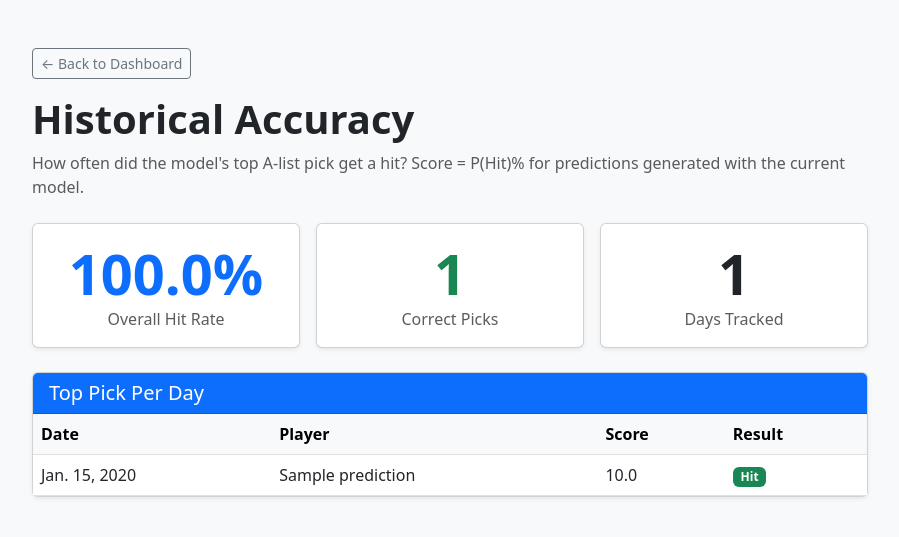
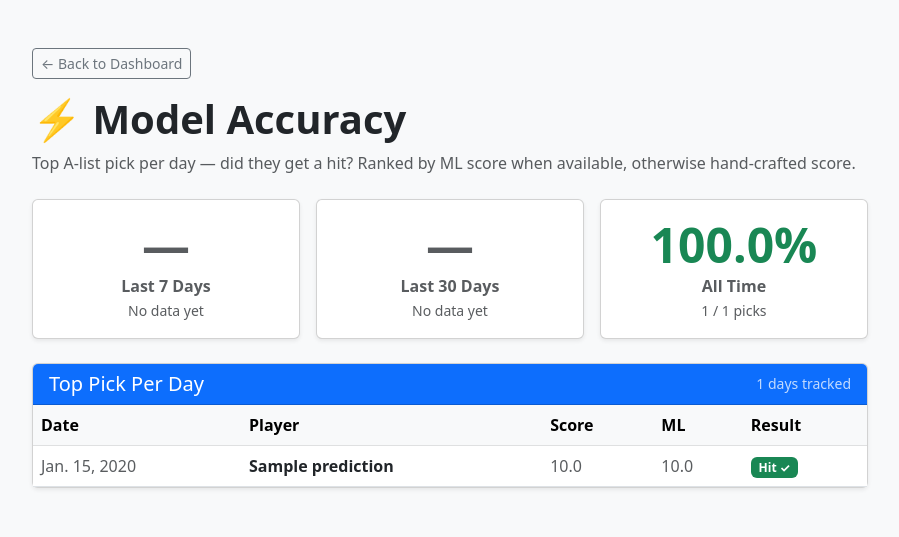
Before and after one commit to kkokie/bts_api, a Django app: page /accuracy/ in a window 1280 px wide. Shown: the top 537 px of the page, without its empty margins (190-1089 px from the left). Run offline with Django 4.2, Linux system fonts and the light colour scheme; tables that the repository leaves empty hold one stand-in row (values such as "Sample post").

Commit message:
Accuracy tracker: 7-day / 30-day / all-time hit rate for top picks
- views.py: added window_stats() helper, 7d/30d/all-time breakdown
- Rank top pick by ml_score (nulls last) then score
- accuracy.html: 3 stat cards with color-coded % + ML column in table
- dashboard.html: added accuracy page link in header

```diff
--- a/predictor/templates/accuracy.html
+++ b/predictor/templates/accuracy.html
@@ -10,42 +10,40 @@
 <div class="container py-5" style="max-width: 860px;">
     <div class="mb-4">
         <a href="/" class="btn btn-sm btn-outline-secondary mb-3">&larr; Back to Dashboard</a>
-        <h1 class="display-6 fw-bold">Historical Accuracy</h1>
-        <p class="text-muted">How often did the model's top A-list pick get a hit? Score = P(Hit)% for predictions generated with the current model.</p>
+        <h1 class="display-6 fw-bold">&#9889; Model Accuracy</h1>
+        <p class="text-muted">Top A-list pick per day — did they get a hit? Ranked by ML score when available, otherwise hand-crafted score.</p>
     </div>
 
-    {% if pct is not None %}
+    <!-- Stats cards -->
     <div class="row mb-4 g-3">
+        {% for label, s in stats %}
         <div class="col-sm-4">
-            <div class="card text-center shadow-sm">
+            <div class="card text-center shadow-sm h-100">
                 <div class="card-body">
-                    <div class="display-4 fw-bold text-primary">{{ pct }}%</div>
-                    <div class="text-muted">Overall Hit Rate</div>
+                    {% if s.pct is not None %}
+                        <div class="display-5 fw-bold {% if s.pct >= 70 %}text-success{% elif s.pct >= 60 %}text-warning{% else %}text-danger{% endif %}">
+                            {{ s.pct }}%
+                        </div>
+                    {% else %}
+                        <div class="display-5 fw-bold text-muted">—</div>
+                    {% endif %}
+                    <div class="text-muted fw-semibold">{{ label }}</div>
+                    {% if s.total %}
+                    <small class="text-muted">{{ s.hits }} / {{ s.total }} picks</small>
+                    {% else %}
+                    <small class="text-muted">No data yet</small>
+                    {% endif %}
                 </div>
             </div>
         </div>
-        <div class="col-sm-4">
-            <div class="card text-center shadow-sm">
-                <div class="card-body">
-                    <div class="display-4 fw-bold text-success">{{ hits }}</div>
-                    <div class="text-muted">Correct Picks</div>
-                </div>
-            </div>
-        </div>
-        <div class="col-sm-4">
-            <div class="card text-center shadow-sm">
-                <div class="card-body">
-                    <div class="display-4 fw-bold">{{ total }}</div>
-                    <div class="text-muted">Days Tracked</div>
-                </div>
-            </div>
-        </div>
+        {% endfor %}
     </div>
-    {% endif %}
 
+    <!-- Per-day table -->
     <div class="card shadow-sm">
-        <div class="card-header bg-primary text-white">
+        <div class="card-header bg-primary text-white d-flex justify-content-between align-items-center">
             <h5 class="mb-0">Top Pick Per Day</h5>
+            <small class="opacity-75">{{ stats_all.total }} days tracked</small>
         </div>
         <div class="card-body p-0">
             <table class="table table-hover mb-0">
@@ -54,25 +52,32 @@
                         <th>Date</th>
                         <th>Player</th>
                         <th>Score</th>
+                        <th>ML</th>
                         <th>Result</th>
                     </tr>
                 </thead>
                 <tbody>
                     {% for r in rows %}
                     <tr>
-                        <td>{{ r.date }}</td>
-                        <td>{{ r.player }}</td>
-                        <td>{{ r.score }}</td>
+                        <td class="text-muted">{{ r.date }}</td>
+                        <td><strong>{{ r.player }}</strong></td>
+                        <td class="text-muted">{{ r.score }}</td>
+                        <td class="text-muted">{% if r.ml_score %}{{ r.ml_score }}{% else %}—{% endif %}</td>
                         <td>
                             {% if r.got_hit %}
-                                <span class="badge bg-success">Hit</span>
+                                <span class="badge bg-success">Hit ✓</span>
                             {% else %}
                                 <span class="badge bg-danger">No Hit</span>
                             {% endif %}
                         </td>
                     </tr>
                     {% empty %}
-                    <tr><td colspan="4" class="text-center py-3 text-muted">No past results yet — run predictions for past dates to populate.</td></tr>
+                    <tr>
+                        <td colspan="5" class="text-center py-4 text-muted">
+                            No past results yet.<br>
+                            <small>Navigate to a past date on the dashboard to populate results.</small>
+                        </td>
+                    </tr>
                     {% endfor %}
                 </tbody>
             </table>
--- a/predictor/templates/dashboard.html
+++ b/predictor/templates/dashboard.html
@@ -31,7 +31,8 @@
         <div class="col text-center">
             <h1 class="display-5 fw-bold">⚾ Beat the Streak AI</h1>
             <p class="lead text-muted">Predicting hits for {{ pretty_date }}</p>
-            <a href="/scoring/" class="btn btn-sm btn-outline-secondary">How scores are calculated &rarr;</a>
+            <a href="/scoring/" class="btn btn-sm btn-outline-secondary me-2">How scores are calculated &rarr;</a>
+            <a href="/accuracy/" class="btn btn-sm btn-outline-primary">Model accuracy &rarr;</a>
         </div>
     </div>
 
--- a/predictor/views.py
+++ b/predictor/views.py
@@ -1,6 +1,7 @@
 import unicodedata
 from django.shortcuts import render
-from datetime import datetime, date as date_class
+from django.db.models import F
+from datetime import datetime, date as date_class, timedelta
 
 from .models import Prediction
 from .logic import get_predictions, get_hit_results
@@ -19,28 +20,59 @@ def scoring_guide(request):
 
 def accuracy(request):
     """Historical accuracy: how often did the top A-list pick get a hit?"""
-    rows = []
-    dates_with_results = (
+    today = date_class.today()
+
+    # Dates that have at least one resolved A-list pick
+    dates = list(
         Prediction.objects
         .filter(list_type=Prediction.LIST_A, got_hit__isnull=False)
         .values_list('date', flat=True)
         .distinct()
         .order_by('-date')
     )
-    for d in dates_with_results:
+
+    # Top pick per day — prefer ml_score ranking when available
+    rows = []
+    for d in dates:
         top = (
             Prediction.objects
             .filter(date=d, list_type=Prediction.LIST_A, got_hit__isnull=False)
-            .order_by('-score')
+            .order_by(F('ml_score').desc(nulls_last=True), '-score')
             .first()
         )
         if top:
-            rows.append({'date': d, 'player': top.name, 'score': top.score, 'got_hit': top.got_hit})
+            rows.append({
+                'date': d,
+                'player': top.name,
+                'score': top.score,
+                'ml_score': top.ml_score,
+                'got_hit': top.got_hit,
+            })
 
-    total = len(rows)
-    hits  = sum(1 for r in rows if r['got_hit'])
-    pct   = round(hits / total * 100, 1) if total else None
-    context = {'rows': rows, 'total': total, 'hits': hits, 'pct': pct}
+    def window_stats(days=None):
+        if days:
+            cutoff = today - timedelta(days=days)
+            subset = [r for r in rows if r['date'] >= cutoff]
+        else:
+            subset = rows
+        total = len(subset)
+        hits  = sum(1 for r in subset if r['got_hit'])
+        return {
+            'total': total,
+            'hits': hits,
+            'pct': round(hits / total * 100, 1) if total else None,
+        }
+
+    stats_all = window_stats()
+    context = {
+        'rows': rows,
+        'stats': [
+            ('Last 7 Days',  window_stats(7)),
+            ('Last 30 Days', window_stats(30)),
+            ('All Time',     stats_all),
+        ],
+        'stats_all': stats_all,
+    }
     return render(request, 'accuracy.html', context)
 
 
```
